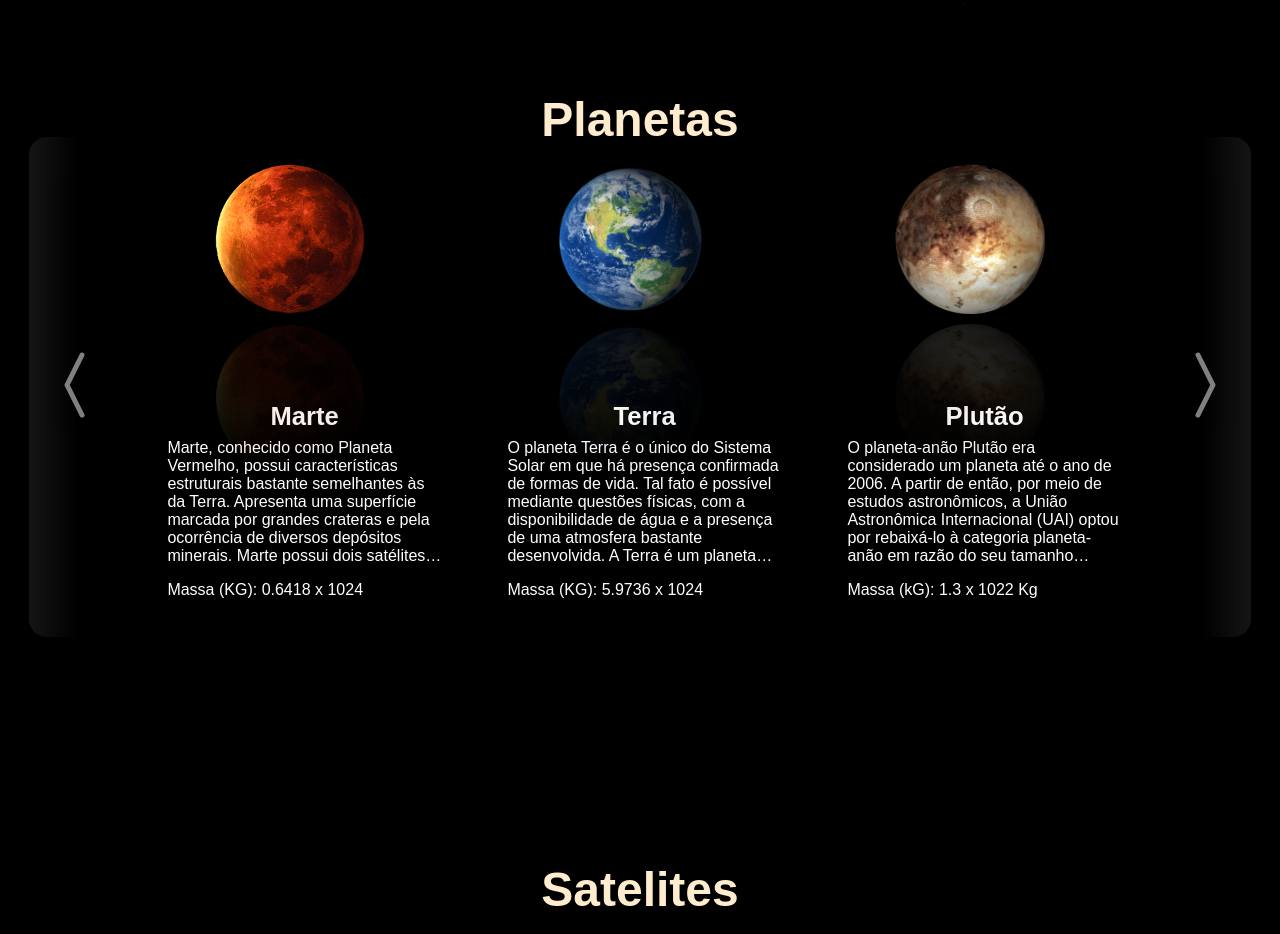
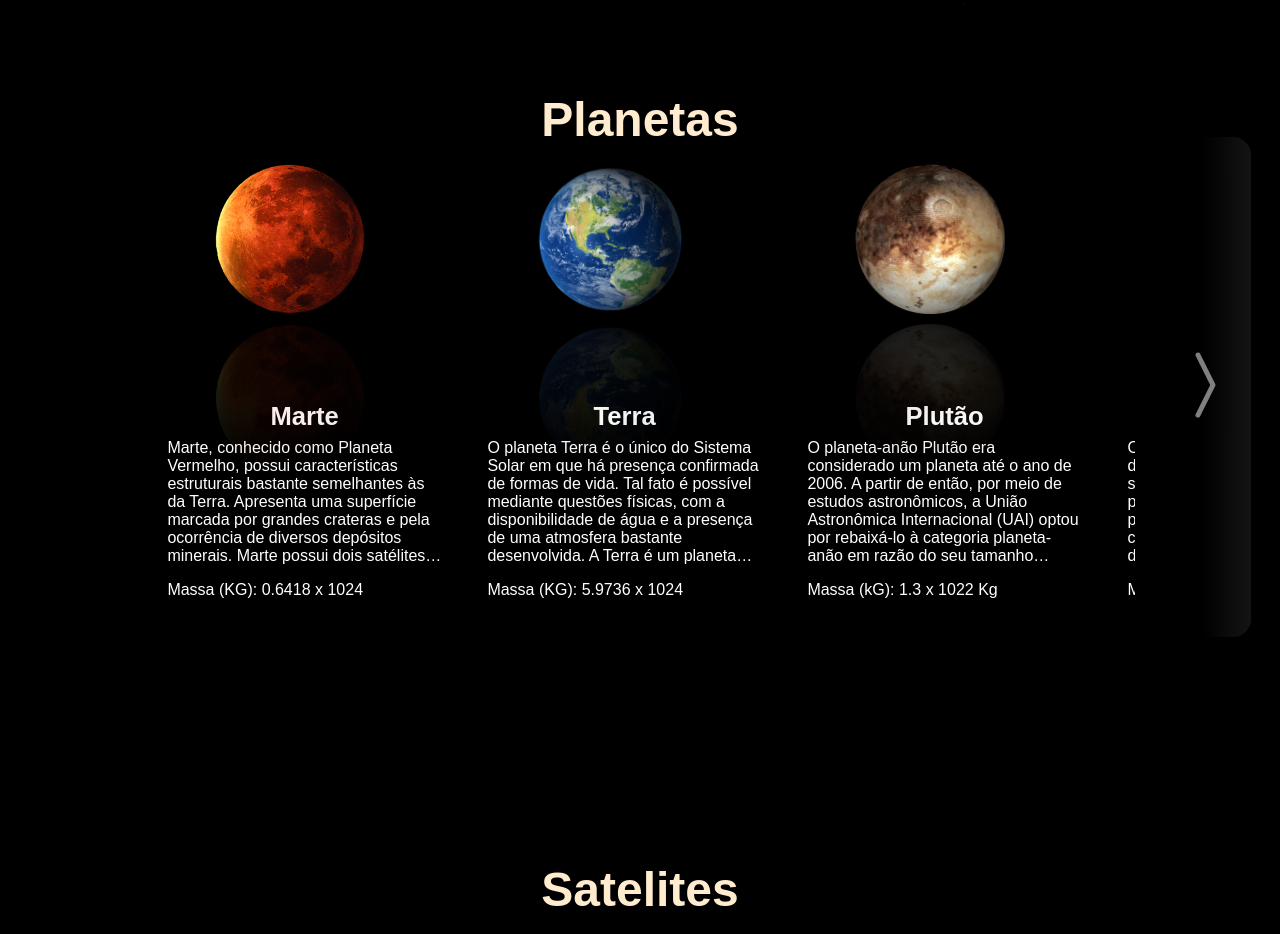
Before and after one commit to kayo12/langing-page-space, a Next.js app: page / in a window 1280 px wide. Shown: the part 840-1774 px from the top of the page. Built offline with nearby package versions, Linux system fonts and the light colour scheme; a web font is replaced by a local one.

Commit message:
Update: alterando carousel no js

```diff
--- a/src/components/Planets.tsx
+++ b/src/components/Planets.tsx
@@ -2,40 +2,38 @@ import { BsChevronCompactRight, BsChevronCompactLeft } from "react-icons/bs";
 
 import Image from "next/image";
 import earth from "../assests/img/mars.jpg";
-import { useState } from "react";
+import { useEffect, useState } from "react";
 
 export default function Planetas(props) {
-  function scrollMove(e) {
-    const [count, useCount ] = useState(0)
 
 
-    let eve = e.target.value;
-    let planetlist = document.getElementById("id_planetas");
-    let maxPlanetList = planetlist.length
+  function scrollMove(e) {
 
-    console.log("Entrou na função");
-    if(count < 0){
-      count = maxPlanetList
+
+    let carouselScroll = document.querySelector("#id_planetas");
+    let widthCard  = document.querySelectorAll(".planet-cards")[0].clientWidth + 98;
+    let showBf = document.querySelectorAll(".btn-before")[0] as HTMLElement ;
+    let showAf = document.querySelectorAll(".btn-after")[0] as HTMLElement;
+    let maxWidth = carouselScroll.scrollWidth - carouselScroll.clientWidth
+
+    const ShowHidden = () =>{
+      showBf.style.display = carouselScroll.scrollLeft == 0 ? "none" : "block";
+      showBf.style.display = carouselScroll.scrollLeft == carouselScroll.scrollWidth ? "none" : "block";
     }
 
-    if (eve == "next") {
-      console.log("Entrou no next");
-      count = count + 1;
-      console.log(`count next: ${count}`)
-    }
-    if (eve == "after") {
-      console.log(`Entrou no after ${count}`);
-      count = count - 1;
-      console.log(`count after: ${count}`)
+
+    if(e.target.value == "next"){
+
+          carouselScroll.scrollLeft  += widthCard;
+          ShowHidden()
     }
 
-    console.log(count)
+    if(e.target.value == "after"){
 
-    planetlist.children[count]?.scrollIntoView({
-      inline: "center",
-      block: "center",
-      behavior: "smooth",
-    });
+      carouselScroll.scrollLeft  -= widthCard;
+      ShowHidden()
+  }
+
   }
 
   return (
@@ -47,14 +45,14 @@ export default function Planetas(props) {
           onClick={(e) => scrollMove(e)}
           className="btn-before"
         >
-          <BsChevronCompactLeft className="btn-before-icon" />
+          <BsChevronCompactLeft onClick={(e) => scrollMove(e)} className="btn-before-icon" />
         </button>
         <button
           value="next"
           onClick={(e) => scrollMove(e)}
           className="btn-after"
         >
-          <BsChevronCompactRight className="btn-after-icon" />
+          <BsChevronCompactRight onClick={(e) => scrollMove(e)} className="btn-after-icon" />
         </button>
         <div  id="id_planetas"className="planet-list">
           <div className="planet-cards">
--- a/src/styles/globals.css
+++ b/src/styles/globals.css
@@ -224,8 +224,8 @@ a:hover:after {
   height: 100%;
   flex-direction: row;
   justify-content: flex-start;
-  overflow-x: auto;
-  gap: 40px;
+  overflow-x: hidden;
+  gap: 20px;
   scroll-behavior: smooth;
   position: relative;
 }
@@ -262,6 +262,7 @@ a:hover:after {
 
 .btn-before,
 .btn-after {
+
   padding: 0.5rem;
   background-color: rgb(255, 255, 255);
   z-index: 1;
@@ -281,6 +282,7 @@ a:hover:after {
 }
 
 .btn-before {
+  display: none;
   position: absolute;
   left: 29px;
   z-index: 1;
```
